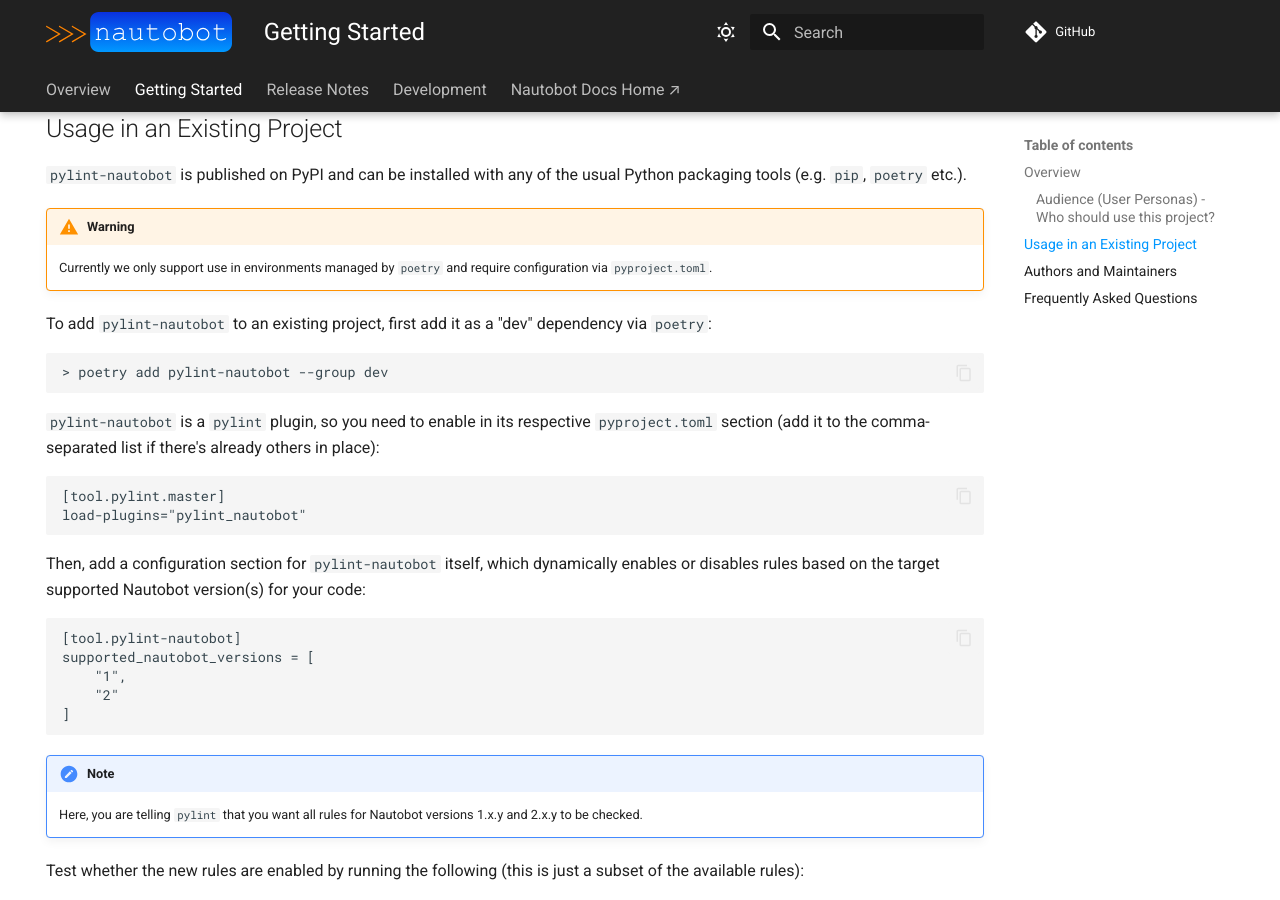
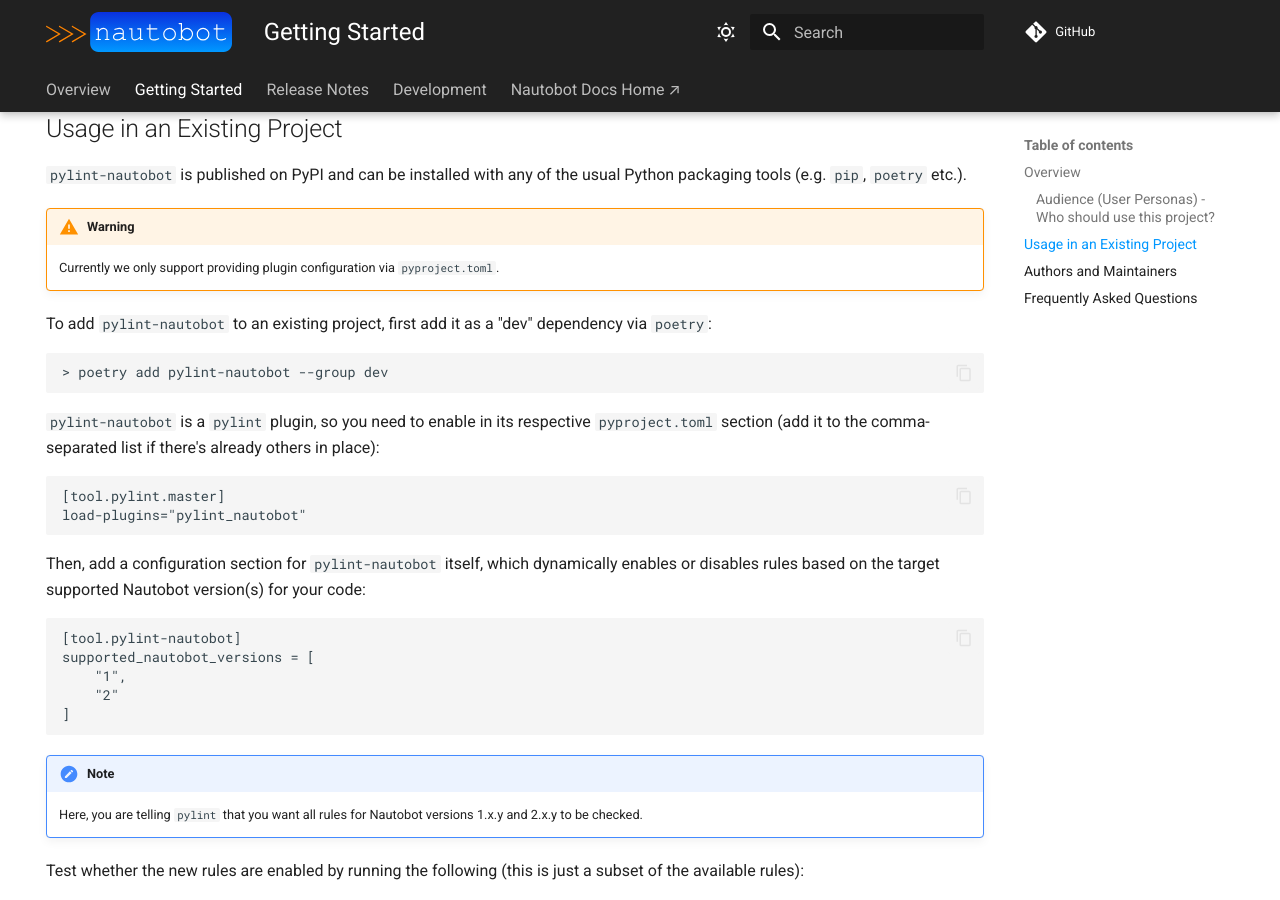
Before and after one commit to nautobot/pylint-nautobot, an MkDocs documentation site: the page built from docs/getting_started.md, in a window 1280 px wide and 900 px high, scrolled down 404 px. Built offline with MkDocs 1.6.1 and Material for MkDocs 9.7.7, drawn with Linux system fonts in a browser that asks for light colours; comment, search, counter and statistics services are not loaded.

Commit message:
main back into develop for 0.1.0 (#24)
* Prepare release 0.1.0

* Update docs/getting_started.md

Co-authored-by: Cristian <cmsirbu@users.noreply.github.com>

---------

Co-authored-by: Cristian <cmsirbu@users.noreply.github.com>

```diff
--- a/docs/getting_started.md
+++ b/docs/getting_started.md
@@ -18,7 +18,7 @@ Nautobot ecosystem developers and maintainers can add these rules to their devel
 `pylint-nautobot` is published on PyPI and can be installed with any of the usual Python packaging tools (e.g. `pip`, `poetry` etc.).
 
 !!! warning
-    Currently we only support use in environments managed by `poetry` and require configuration via `pyproject.toml`.
+    Currently we only support providing plugin configuration via `pyproject.toml`.
 
 To add `pylint-nautobot` to an existing project, first add it as a "dev" dependency via `poetry`:
 
```
